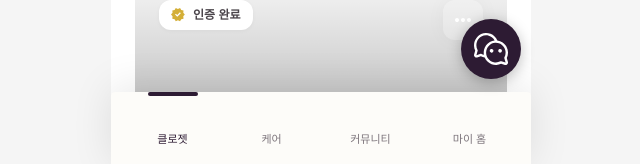
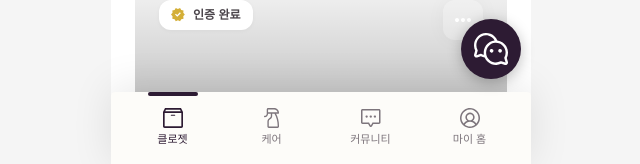
Before and after one commit to 14th-Hackathon-AURA/AURA-FE, a React (Vite) app: page /closet in a window 1280 px wide. Shown: the part 633-797 px from the top of the page, without its empty margins (319-959 px from the left). Built offline with nearby package versions, Linux system fonts and the light colour scheme; a web font is replaced by a local one.

Commit message:
fix: 하단 네비게이션 바 아이콘 렌더링 수정

```diff
--- a/src/components/common/BottomNavBar.jsx
+++ b/src/components/common/BottomNavBar.jsx
@@ -97,27 +97,10 @@ const TabLink = styled(Link)`
   }
 `;
 
-const ActiveIndicator = styled.span`
-  position: absolute;
-  top: -1.8rem;
-  left: 50%;
-  transform: translateX(-50%);
-  width: 5rem;
-  height: 0.4rem;
-  border-radius: 999px;
-  background: var(--color-primary);
-`;
-
-const TabIcon = styled.span`
-  flex-shrink: 0;
+const TabIcon = styled.img`
   width: 2rem;
   height: 2rem;
-  mask-repeat: no-repeat;
-  mask-position: center;
-  mask-size: contain;
-  -webkit-mask-repeat: no-repeat;
-  -webkit-mask-position: center;
-  -webkit-mask-size: contain;
+  object-fit: contain;
 `;
 
 const TabLabel = styled.span`
```
Also changed, not shown: src/assets/icons/nav/community.svg.
